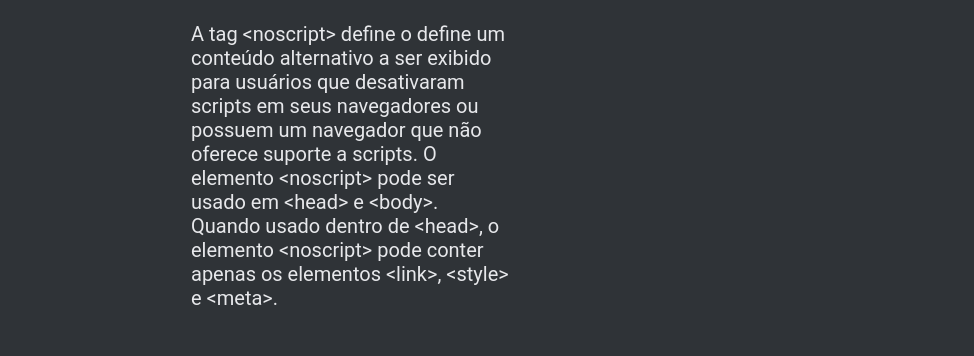
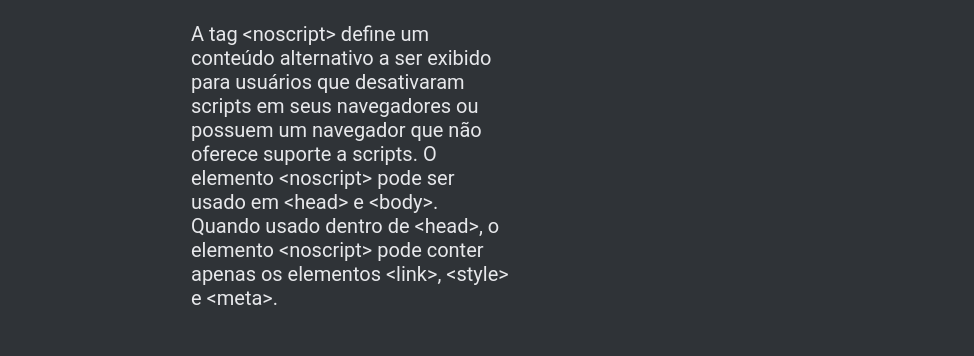
Before and after one commit to fboasorte/fboasorte.github.io, a plain HTML site: page pages/html/tags/tag_noscript.html in a window 1280 px wide. Shown: the part 204-560 px from the top of the page, without its empty margins (289-1263 px from the left). Drawn offline with Linux system fonts and the light colour scheme.

Commit message:
Correção
Erro de digitação

```diff
--- a/pages/html/tags/tag_noscript.html
+++ b/pages/html/tags/tag_noscript.html
@@ -19,7 +19,7 @@
       <h2>Definição e Uso</h2>
     <div class="def">
       <p>
-            A tag &lt;noscript&gt; define o define um conteúdo alternativo a ser exibido para usuários que desativaram scripts em seus navegadores ou possuem um navegador que não oferece suporte a scripts.
+            A tag &lt;noscript&gt; define um conteúdo alternativo a ser exibido para usuários que desativaram scripts em seus navegadores ou possuem um navegador que não oferece suporte a scripts.
 
             O elemento &lt;noscript&gt; pode ser usado em &lt;head&gt; e &lt;body&gt;. Quando usado dentro de &lt;head&gt;, o elemento &lt;noscript&gt; pode conter apenas os elementos &lt;link&gt;, &lt;style&gt; e &lt;meta&gt;.<br /><br />
       </p>
```
